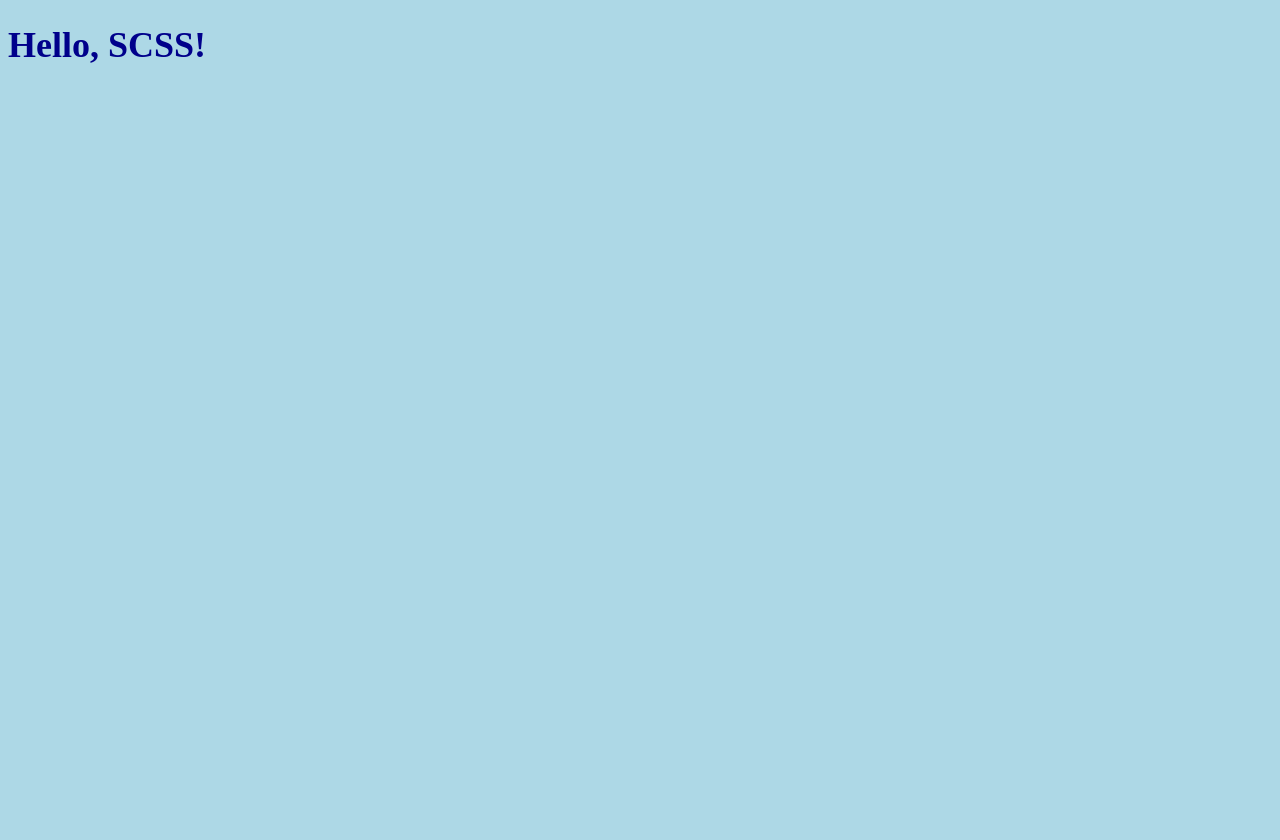
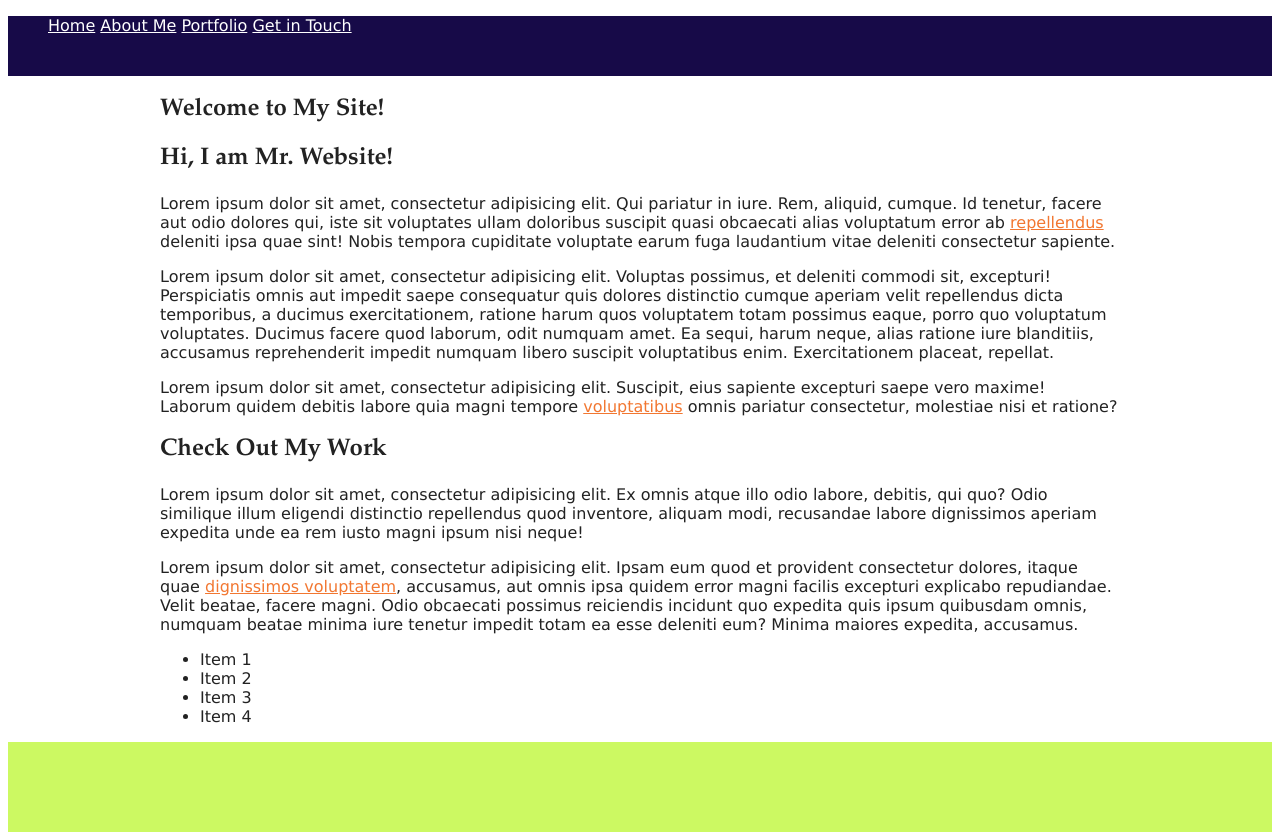
Before and after one commit to sigmadream/Study-CSS, a website: page index.html in a window 1280 px wide. Before the commit the page ends 800 px from the top, so only its background shows below. Drawn offline with Linux system fonts and the light colour scheme.

Commit message:
Added SCSS에서 변수 사용

```diff
--- a/index.html
+++ b/index.html
@@ -1,13 +1,97 @@
 <!DOCTYPE html>
+
 <html lang="en">
-<head>
-    <meta charset="UTF-8">
-    <meta http-equiv="X-UA-Compatible" content="IE=edge">
-    <meta name="viewport" content="width=device-width, initial-scale=1.0">
-    <link rel="stylesheet" href="./scss/style.css">
-    <title>Document</title>
-</head>
-<body>
-    <h1>Hello, SCSS!</h1>
-</body>
+  <head>
+    <meta charset="utf-8" />
+    <title>My Awesome Site</title>
+    <meta
+      name="description"
+      content="On this site, I share my thoughts and gain readers."
+    />
+
+    <link rel="stylesheet" href="css/style.css" />
+
+    <!--[if lt IE 9]>
+      <script src="http://html5shiv.googlecode.com/svn/trunk/html5.js"></script>
+    <![endif]-->
+  </head>
+
+  <body>
+    <header id="header">
+      <nav id="main-menu">
+        <ul>
+          <li><a href="index.html">Home</a></li>
+          <li><a href="about.html">About Me</a></li>
+          <li><a href="portfolio.html">Portfolio</a></li>
+          <li><a href="contact.html">Get in Touch</a></li>
+        </ul>
+      </nav>
+    </header>
+
+    <div id="main" role="main">
+      <article id="content">
+        <h1>Welcome to My Site!</h1>
+        <section id="introduction">
+          <h2>Hi, I am Mr. Website!</h2>
+          <p>
+            Lorem ipsum dolor sit amet, consectetur adipisicing elit. Qui
+            pariatur in iure. Rem, aliquid, cumque. Id tenetur, facere aut odio
+            dolores qui, iste sit voluptates ullam doloribus suscipit quasi
+            obcaecati alias voluptatum error ab
+            <a href="#">repellendus</a> deleniti ipsa quae sint! Nobis tempora
+            cupiditate voluptate earum fuga laudantium vitae deleniti
+            consectetur sapiente.
+          </p>
+          <p>
+            Lorem ipsum dolor sit amet, consectetur adipisicing elit. Voluptas
+            possimus, et deleniti commodi sit, excepturi! Perspiciatis omnis aut
+            impedit saepe consequatur quis dolores distinctio cumque aperiam
+            velit repellendus dicta temporibus, a ducimus exercitationem,
+            ratione harum quos voluptatem totam possimus eaque, porro quo
+            voluptatum voluptates. Ducimus facere quod laborum, odit numquam
+            amet. Ea sequi, harum neque, alias ratione iure blanditiis,
+            accusamus reprehenderit impedit numquam libero suscipit voluptatibus
+            enim. Exercitationem placeat, repellat.
+          </p>
+          <p>
+            Lorem ipsum dolor sit amet, consectetur adipisicing elit. Suscipit,
+            eius sapiente excepturi saepe vero maxime! Laborum quidem debitis
+            labore quia magni tempore <a href="#">voluptatibus</a> omnis
+            pariatur consectetur, molestiae nisi et ratione?
+          </p>
+        </section>
+        <section id="promo">
+          <h2>Check Out My Work</h2>
+          <p>
+            Lorem ipsum dolor sit amet, consectetur adipisicing elit. Ex omnis
+            atque illo odio labore, debitis, qui quo? Odio similique illum
+            eligendi distinctio repellendus quod inventore, aliquam modi,
+            recusandae labore dignissimos aperiam expedita unde ea rem iusto
+            magni ipsum nisi neque!
+          </p>
+          <p>
+            Lorem ipsum dolor sit amet, consectetur adipisicing elit. Ipsam eum
+            quod et provident consectetur dolores, itaque quae
+            <a href="#">dignissimos voluptatem</a>, accusamus, aut omnis ipsa
+            quidem error magni facilis excepturi explicabo repudiandae. Velit
+            beatae, facere magni. Odio obcaecati possimus reiciendis incidunt
+            quo expedita quis ipsum quibusdam omnis, numquam beatae minima iure
+            tenetur impedit totam ea esse deleniti eum? Minima maiores expedita,
+            accusamus.
+          </p>
+        </section>
+      </article>
+
+      <aside id="sidebar">
+        <ul>
+          <li>Item 1</li>
+          <li>Item 2</li>
+          <li>Item 3</li>
+          <li>Item 4</li>
+        </ul>
+      </aside>
+    </div>
+
+    <footer id="footer"></footer>
+  </body>
 </html>
--- a/scss/style.scss
+++ b/scss/style.scss
@@ -1,11 +1,69 @@
-/* Define standard variables and values for website */
-$bgcolor: lightblue;
-$textcolor: darkblue;
-$fontsize: 18px;
+// Colors
+$text-color: #222222;
+$theme-color: #170a48;
+$secondary-color: #f27731;
+$ternary-color: #ccf962;
+$link-color: $secondary-color;
+$menu-item-color: white;
 
-/* Use the variables */
+// Fonts
+$text-font: Verdana, Arial, sans-serif;
+$headline-font: 'Palatino Linotype', Georgia, serif;
+
+// Sizes
+$content-width: 960px;
+$header-height: 60px;
+$footer-height: 90px;
+
 body {
-  background-color: $bgcolor;
-  color: $textcolor;
-  font-size: $fontsize;
+  font-family: $text-font;
+  color: $text-color;
 }
+
+h1, h2, h3, h4 {
+  font-family: $headline-font;
+}
+
+p {
+  font-family: $text-font;
+}
+
+a {
+  color: $link-color;
+}
+
+#header {
+  height: $header-height;
+  background-color: $theme-color;
+  #main-menu {
+    li {
+      display: inline;
+    }
+    a {
+      color: $menu-item-color;
+    }
+  }
+  #logo {
+
+  }
+}
+
+#main {
+  width: $content-width;
+  margin-left: auto;
+  margin-right: auto;
+
+  #content {
+
+  }
+
+  #sidebar {
+
+  }
+}
+
+#footer {
+  height: $footer-height;
+  background-color: $ternary-color;
+
+}
```
Also changed, not shown: about.html (added, +62 -0 lines), contact.html (added, +73 -0 lines), portfolio.html (added, +79 -0 lines), css/style.css (added), scss/style.css (deleted), 2 other files.
